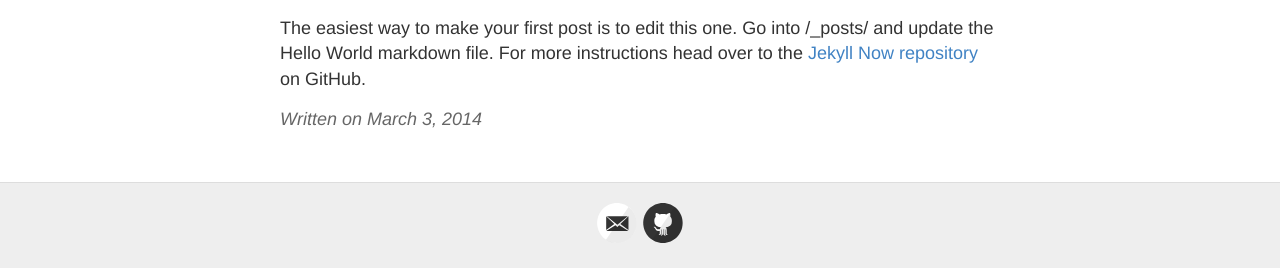
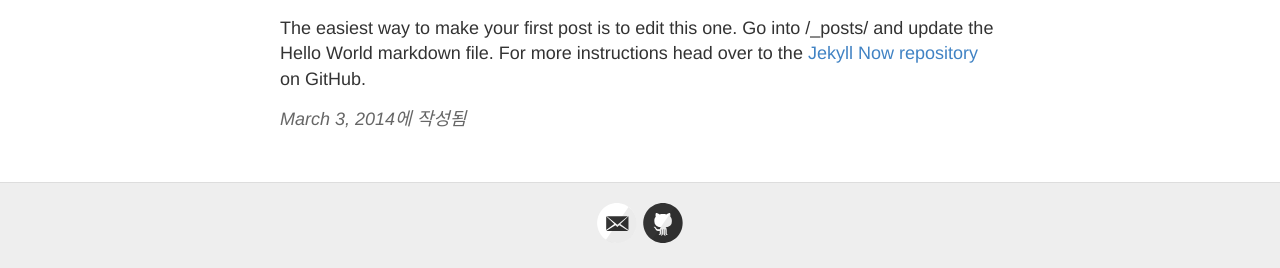
Before and after one commit to KyleOh/KyleOh.github.io, a Jekyll site: the page built from _posts/2014-3-3-Hello-World.md, in a window 1280 px wide. Shown: the part 683-951 px from the top of the page. Built offline with Jekyll 4.4.1, drawn with Linux system fonts in a browser that asks for light colours; comment, search, counter and statistics services are not loaded.

Commit message:
Date English -> Korean

```diff
--- a/_layouts/post.html
+++ b/_layouts/post.html
@@ -10,7 +10,7 @@ layout: default
   </div>
 
   <div class="date">
-    Written on {{ page.date | date: "%B %e, %Y" }}
+    {{ page.date | date: "%B %e, %Y" }}에 작성됨
   </div>
 
   {% include disqus.html %}
```
